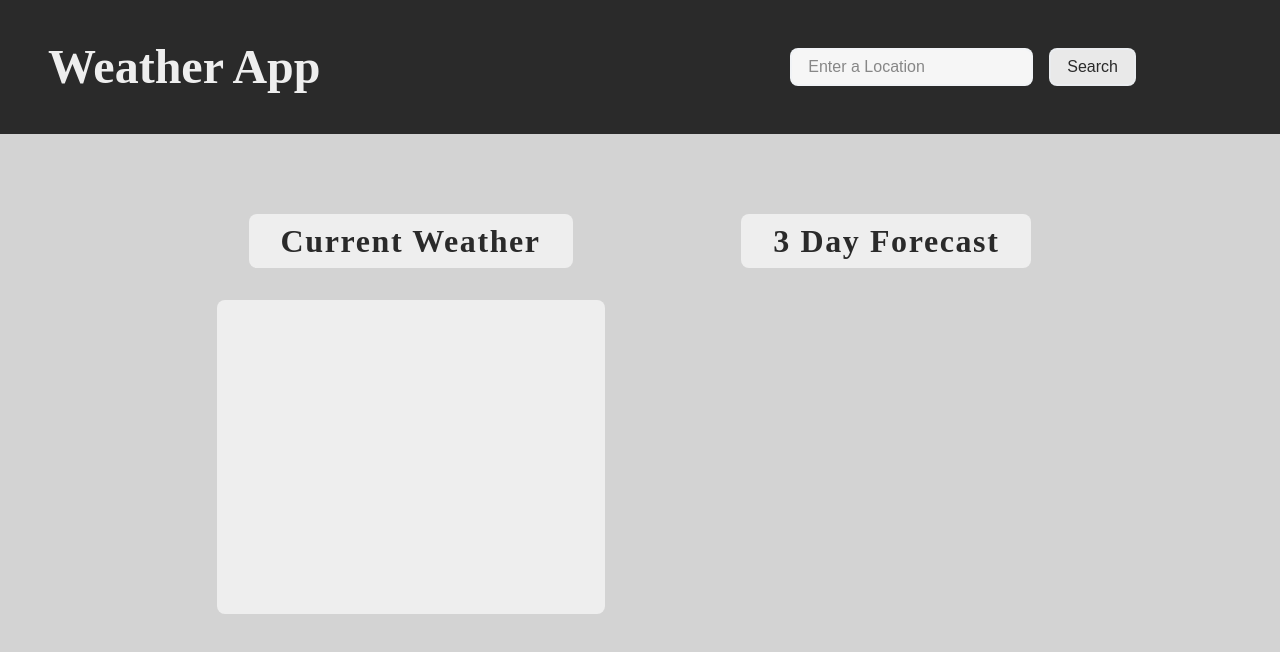
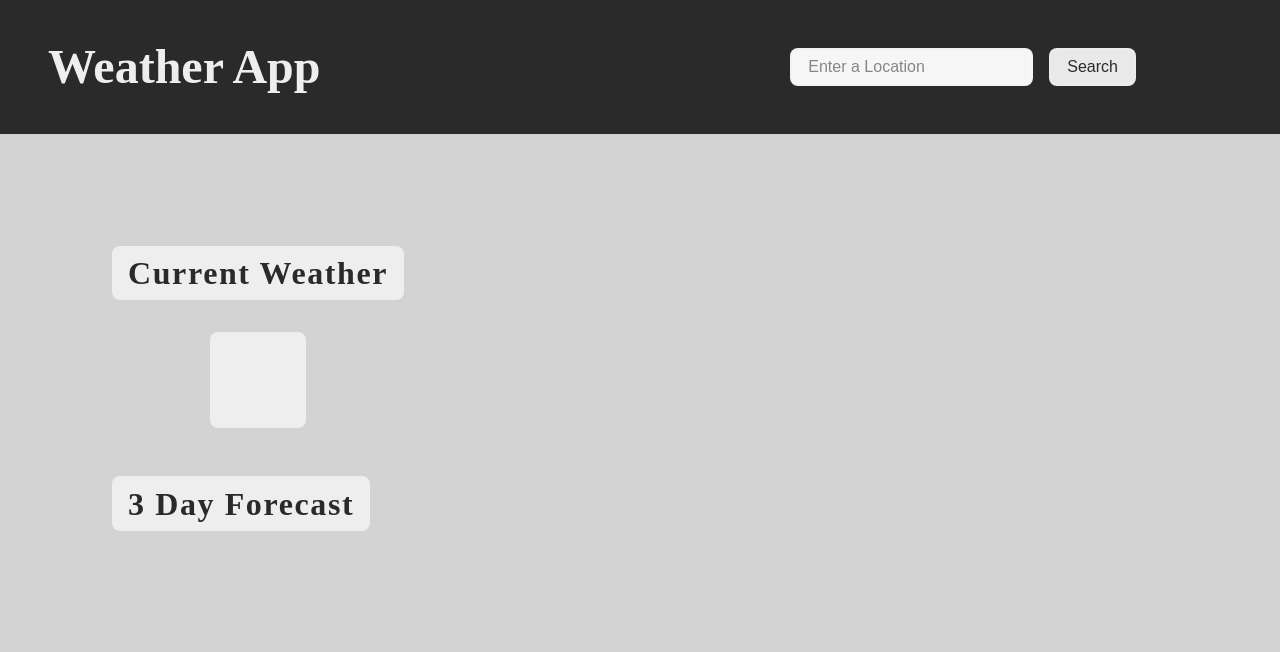
Before and after one commit to JustWaveThings/weather_app, a website built with webpack: page src/index.html in a window 1280 px wide. Built offline with nearby package versions, Linux system fonts and the light colour scheme; no server answers; some icons are missing.

Commit message:
Layout change - better fit for data

```diff
--- a/src/style.css
+++ b/src/style.css
@@ -14,7 +14,7 @@ body {
 
 .main-container {
 	display: flex;
-	flex-direction: row;
+	flex-direction: column;
 	justify-content: space-evenly;
 	align-items: flex-start;
 	gap: 1rem;
@@ -32,9 +32,9 @@ body {
 	padding: .7rem 1rem;
 	border-radius: .5rem;
 	color: black;
-	width: 100%;
+
 	text-align: center;
-	margin-bottom: 2rem;
+	margin: 2rem;
 }
 
 .current-weather-section {
@@ -43,7 +43,6 @@ body {
 	justify-content: center;
 	align-items: center;
 
-	height: 50vh;
 
 
 }
@@ -58,7 +57,7 @@ body {
 
 .forecast-cards {
 	display: flex;
-	flex-direction: column;
+	flex-direction: row;
 	justify-content: center;
 	align-items: center;
 	gap: 1rem;
@@ -71,7 +70,7 @@ body {
 	padding: 3rem;
 	flex-direction: column;
 	background-color: whitesmoke;
-	width: 100%;
+
 	border-radius: .5rem;
 }
 
@@ -80,7 +79,6 @@ body {
 	flex-direction: row;
 	justify-content: space-between;
 	align-items: center;
-	width: 100%;
 }
 
 .current-weather-card{
```
